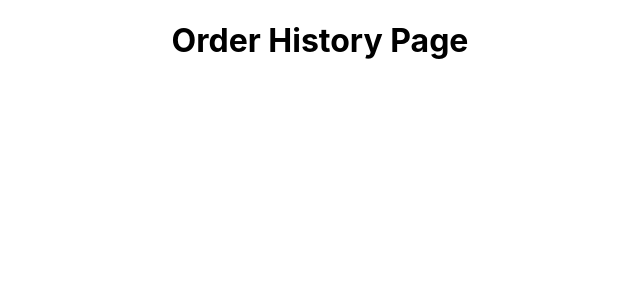
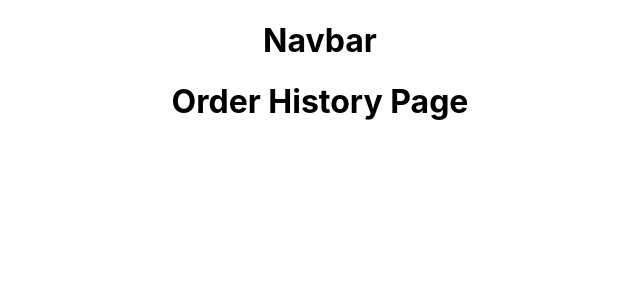
Before and after one commit to hnhtran/bello-cafe, a React (Create React App) app: page /orders/history in a window 1280 px wide. Shown: the top 300 px of the page, without its empty margins (320-960 px from the left). Built offline with nearby package versions, Linux system fonts and the light colour scheme.

Commit message:
navbar linked app js

```diff
--- /dev/null
+++ b/src/components/Navbar/Navbar.jsx
@@ -0,0 +1,11 @@
+import './Navbar.css'
+
+const Navbar = () => {
+    return (
+        <>
+            <h1>Navbar</h1>
+        </>
+    )
+}
+
+export default Navbar
--- a/src/pages/App/App.js
+++ b/src/pages/App/App.js
@@ -2,18 +2,23 @@ import './App.css';
 import AuthPage from '../AuthPage/AuthPage';
 import NewOrderPage from '../NewOrderPage/NewOrderPage';
 import OrderHistoryPage from '../OrderHistoryPage/OrderHistoryPage';
+import Navbar from '../../components/Navbar/Navbar';
 import { Routes, Route } from 'react-router-dom'
-
+import { useState } from 'react';
 
 function App() {
-  const user = 'null';
+  // const [user, setuser] = useState({})
+  const user = 'null'
   return (
     <main className="App">
       { user ?
+      <>
+      <Navbar/>
       <Routes>
         <Route path="/orders/new" element={<NewOrderPage />} />
         <Route path="/orders/history" element={<OrderHistoryPage />} />
       </Routes>
+      </>
       :
       <AuthPage /> }
     </main>
```
Also changed, not shown: src/components/Navbar/Navbar.css (added).
